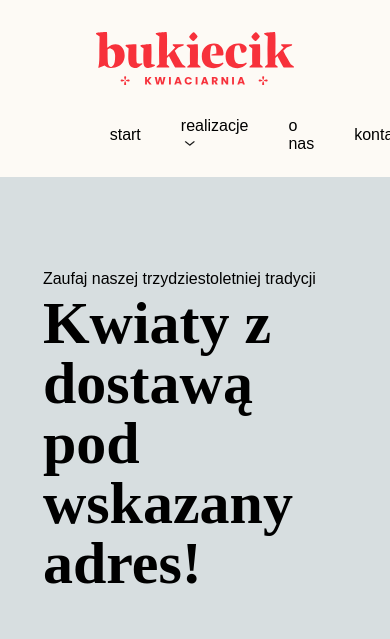
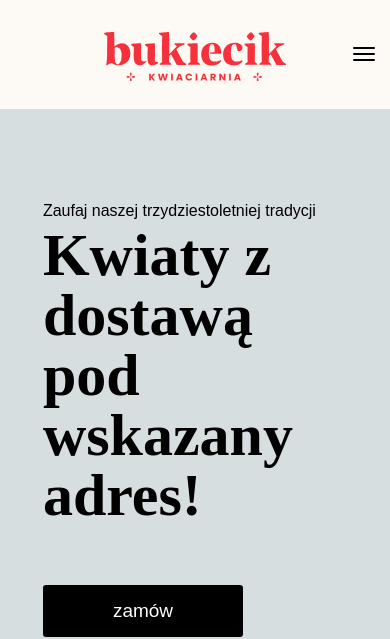
Before and after one commit to wojtyyla/kwiaciarnia-bukiecik-web-design, a plain HTML site: page index.html in a window 390 px wide. Shown: the top 639 px of the page. Drawn offline with nearby package versions, Linux system fonts and the light colour scheme; a web font is replaced by a local one.

Commit message:
responsive nav

```diff
--- a/css/style.css
+++ b/css/style.css
@@ -32,15 +32,17 @@ section {
 
 /* Navbar */
 
+@media (min-width: 966px) {
 
-.logo {
+.header-logo {
     height: 53px;
     margin-top: 2rem;
     display: flex;
     justify-content: center;
 }
+}
 
-.logo img {
+.header-logo img {
     height: 100%;
 }
 
@@ -108,6 +110,53 @@ section {
     display: flex;
     flex-flow: column;
     align-items: flex-start;
+}
+
+@media (max-width: 965px) {
+
+.desktop-nav {
+    display: none;
+}
+
+}
+
+@media (max-width: 965px) {
+
+.flex-nav {
+    display: flex;
+    justify-content: space-between;
+    align-items: center;
+    padding: 24px 15px 24px 15px;
+}
+
+.header-logo {
+    width: 12.327rem;
+    margin-top: 0;
+}
+
+.header-logo img {
+    margin: .5rem .5rem 0 .5rem;
+}
+
+.hamburger span {
+    display: block;
+    width: 22px;
+    height: 2px;
+    background-color: #000000;
+    border-radius: 1px;
+}
+
+.empty span {
+    display: block;
+    width: 22px;
+    height: 2px;
+    background-color: none;
+}
+
+.hamburger span:not(:last-child) {
+    margin-bottom: 4px;
+}
+
 }
 
 
--- a/index.html
+++ b/index.html
@@ -16,12 +16,21 @@
     <!-- Navbar -->
 
 <header>
-    <nav>
-        <div class="logo">
-            <a href="#">
-                <img src="/images/svg/BUKIECIK_logo-50.svg" alt="Bukiecik">
-            </a>
+    <nav class="flex-nav">
+
+        <div class="empty">
+            <span></span>
         </div>
+
+        <a href="#" class="header-logo">
+            <img src="/images/svg/BUKIECIK_logo-50.svg" alt="Bukiecik">
+        </a>
+
+        <a href="#" class="hamburger">
+            <span></span>
+            <span></span>
+            <span></span>
+        </a>
 
         <ul class="desktop-nav">
             <li><a href="#">start</a></li>
```
Also changed, not shown: 1 other file.
